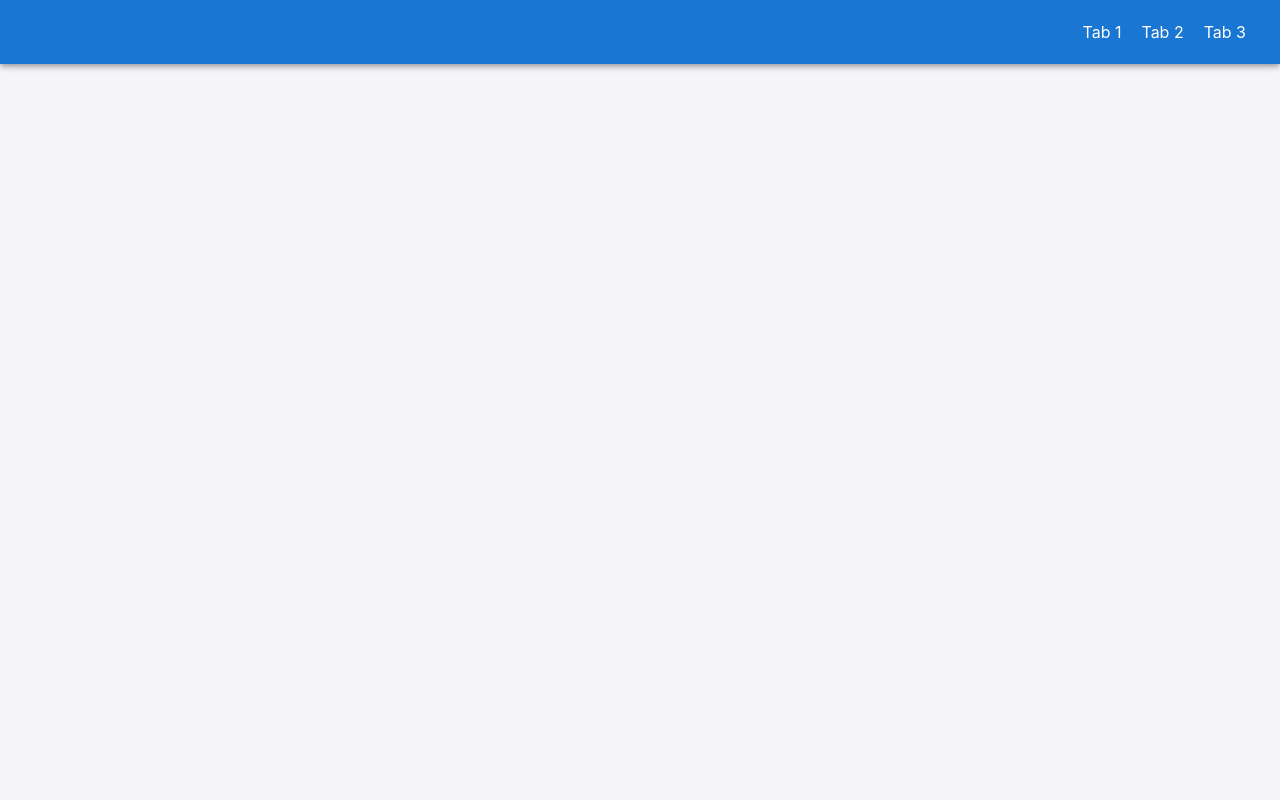
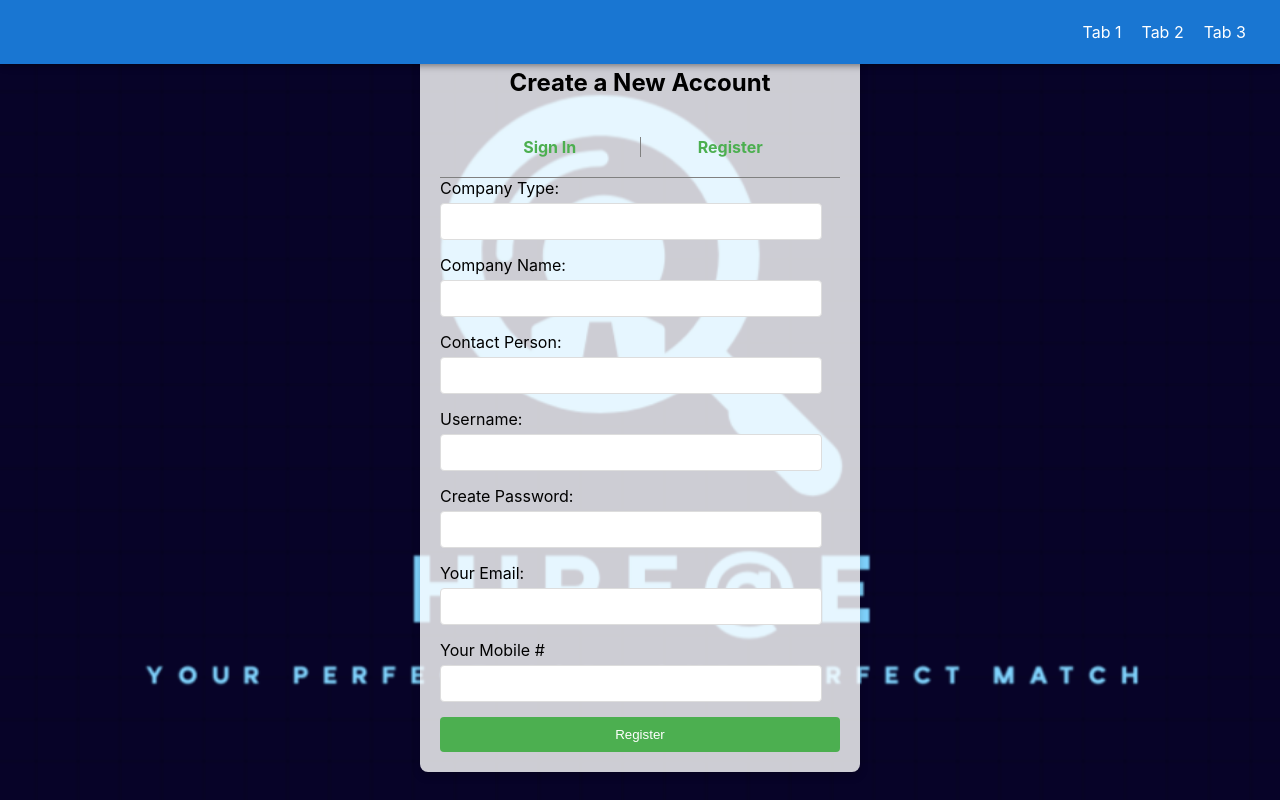
Before and after one commit to mak687/HIre-E, a React (Create React App) app: page /employer-registration in a window 1280 px wide. Before the commit this address had no page. Built offline with nearby package versions, Linux system fonts and the light colour scheme.

Commit message:
Add Employer Form Signin & Register

```diff
--- a/src/App.js
+++ b/src/App.js
@@ -5,6 +5,8 @@ import SignIn from "./components/SignIn/SignIn";
 import SignUp from "./components/SignUp/SignUp";
 import Header from "./components/Header/header";
 import Home from "./components/Home/home";
+import Employer from "./components/Employer/Employer";
+import EmployerRegistration from "./components/Employer/EmployerRegistration";
 
 const App = () => {
   return (
@@ -16,6 +18,8 @@ const App = () => {
           <Route path="/signup" element={<SignUp />} />
           <Route path="/Home" element={<Home />} />
           <Route path="/" element={<SignIn />} />
+          <Route path="/employer" element={<Employer />} />
+          <Route path="/employer-registration" element={<EmployerRegistration />} />
           {/* Add more routes for your app, such as Dashboard */}
         </Routes>
       </div>
--- /dev/null
+++ b/src/components/Employer/Employer.jsx
@@ -0,0 +1,68 @@
+import React, { useState } from "react";
+import { useNavigate } from "react-router-dom";
+import styles from '../SignIn/SignIn.module.css';
+import employerStyles from './Employer.module.css';
+import { Link } from 'react-router-dom';
+
+const Employer = () => {
+  const [email, setEmail] = useState("");
+  const [password, setPassword] = useState("");
+  const [error, setError] = useState("");
+  const navigate = useNavigate();
+
+  const handleSubmit = (e) => {
+    e.preventDefault();
+    if (email === "user@example.com" && password === "password123") {
+      navigate("/dashboard");
+    } else {
+      setError("Invalid email or password");
+    }
+  };
+
+  return (
+    <div className={styles.authBackground}>
+      <div className={styles.authContainer}>
+        <div className={employerStyles.headingContainer}>
+          <div  className={employerStyles.headingContainerChild}>
+            <Link to="/employer">
+               Sign In
+            </Link>
+          </div>
+          <div  className={employerStyles.headingContainerLastChild +' '+ employerStyles.headingContainerChild}>
+            <Link to="/employer-registration" >
+                Register
+             </Link>
+          </div>
+        </div>
+        <h2>Welcome Employer!</h2>
+        <form onSubmit={handleSubmit}>
+          <div className={styles.inputGroup}>
+            <label>Email:</label>
+            <input
+              type="email"
+              value={email}
+              onChange={(e) => setEmail(e.target.value)}
+              required
+            />
+          </div>
+
+          <div className={styles.inputGroup}>
+            <label>Password:</label>
+            <input
+              type="password"
+              value={password}
+              onChange={(e) => setPassword(e.target.value)}
+              required
+            />
+          </div>
+
+          {error && <p className={styles.errorMessage}>{error}</p>}
+
+          <button type="submit">Login In</button>
+        </form>
+      </div>
+    </div>
+  );
+};
+
+export default Employer;
--- /dev/null
+++ b/src/components/Employer/Employer.module.css
@@ -0,0 +1,31 @@
+.headingContainer {
+	display: flex;
+  border-bottom:1px solid grey;
+  padding: 20px;
+  align-items: center;
+  justify-content: center;
+}
+
+.headingContainerChild {
+	width: 50%;
+  text-align: center;
+  font-weight: bold;
+}
+
+.headingContainerLastChild {
+	border-left:1px solid grey;
+}
+
+.successContainer {
+	justify-content: center;
+	align-items: center;
+}
+
+.successLoginContainer{
+  text-align: end;
+  background-color: #7a7a7a;
+  padding: 15px 25px;
+  width: 10%;
+  border-radius: 26px;
+  margin-top: 24px;
+}
--- /dev/null
+++ b/src/components/Employer/EmployerRegistration.jsx
@@ -0,0 +1,146 @@
+import React, { useState } from "react";
+import { useNavigate } from "react-router-dom";
+import styles from '../SignIn/SignIn.module.css';
+import employerStyles from './Employer.module.css';
+import { Link } from 'react-router-dom';
+
+const EmployerRegistration = () => {
+  const [email, setEmail] = useState("");
+  const [password, setPassword] = useState("");
+  const [companyType, setCompanyType] = useState("");
+  const [companyName, setCompanyName] = useState("");
+  const [contactPerson, setContactPerson] = useState("");
+  const [username, setUsername] = useState("");
+  const [mobileNumber, setMobileNumber] = useState("");
+
+  const [error, setError] = useState("");
+  const [success, setSuccess] = useState(false);
+  const navigate = useNavigate();
+
+  const handleSubmit = (e) => {
+    e.preventDefault();
+    if (email ) {
+      setSuccess(true)
+    } else {
+
+      setError("Invalid email");
+      setSuccess(false)
+    }
+  };
+
+  return (
+
+    (!success) ? <>
+          <div className={styles.authBackground}>
+            <div className={styles.authContainer}>
+              <h2>Create a New Account</h2>
+
+              <div className={employerStyles.headingContainer}>
+                <div  className={employerStyles.headingContainerChild}>
+                  <Link to="/employer">
+                    Sign In
+                  </Link>
+                </div>
+                <div  className={employerStyles.headingContainerLastChild +' '+ employerStyles.headingContainerChild}>
+                  <Link to="/employer-registration" >
+                      Register
+                  </Link>
+                </div>
+              </div>
+
+              <form onSubmit={handleSubmit}>
+              <div className={styles.inputGroup}>
+                  <label>Company Type:</label>
+                  <input
+                    type="text"
+                    value={companyType}
+                    onChange={(e) => setCompanyType(e.target.value)}
+                    required
+                  />
+                </div>
+                <div className={styles.inputGroup}>
+                  <label>Company Name:</label>
+                  <input
+                    type="text"
+                    value={companyName}
+                    onChange={(e) => setCompanyName(e.target.value)}
+                    required
+                  />
+                </div>
+                <div className={styles.inputGroup}>
+                  <label>Contact Person:</label>
+                  <input
+                    type="text"
+                    value={contactPerson}
+                    onChange={(e) => setContactPerson(e.target.value)}
+                    required
+                  />
+                </div>
+                <div className={styles.inputGroup}>
+                  <label>Username:</label>
+                  <input
+                    type="text"
+                    value={username}
+                    onChange={(e) => setUsername(e.target.value)}
+                    required
+                  />
+                </div>
+                <div className={styles.inputGroup}>
+                  <label>Create Password:</label>
+                  <input
+                    type="password"
+                    value={password}
+                    onChange={(e) => setPassword(e.target.value)}
+                    required
+                  />
+                </div>
+                <div className={styles.inputGroup}>
+                  <label>Your Email:</label>
+                  <input
+                    type="email"
+                    value={email}
+                    onChange={(e) => setEmail(e.target.value)}
+                    required
+                  />
+                </div>
+                <div className={styles.inputGroup}>
+                  <label>Your Mobile #</label>
+                  <input
+                    type="number"
+                    value={mobileNumber}
+                    onChange={(e) => setMobileNumber(e.target.value)}
+                    required
+                  />
+                </div>
+
+
+                {error && <p className={styles.errorMessage}>{error}</p>}
+
+                <button type="submit">Register</button>
+              </form>
+            </div>
+          </div>
+    </> : <>
+          <div className={styles.authBackground}>
+            <div className={styles.authContainer}>
+                <div className={employerStyles.successContainer} >
+                    <div>
+                      <h2>Congratulation!</h2>
+                    </div>
+                    <div>
+                      Please login to continue.
+                    </div>
+                </div>
+
+                <div className={employerStyles.successLoginContainer} >
+                   <Link to="/employer">
+                      Login
+                    </Link>
+                </div>
+                </div>
+              </div>
+          </>
+  );
+};
+
+export default EmployerRegistration;
```
Also changed, not shown: 1 other file (tests, documents, lock files or other folders).
